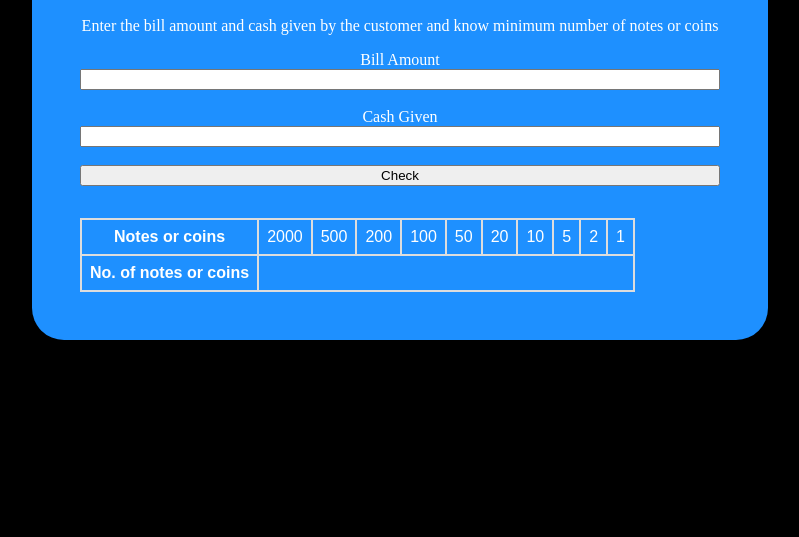
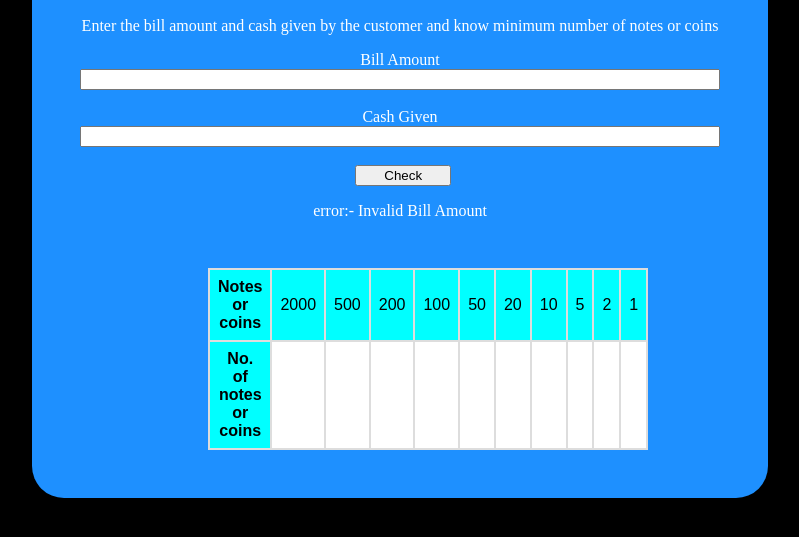
Before and after one commit to Mishra-Swapnil21/cashRegisterNew, a plain HTML site: page index.html in a window 1280 px wide. Both pictures are taken after a click on the button "Check". Shown: the part 135-672 px from the top of the page, without its empty margins (216-1015 px from the left). Drawn offline with Linux system fonts and the light colour scheme.

Commit message:
completed js part

```diff
--- a/app.js
+++ b/app.js
@@ -2,6 +2,46 @@ const billAmount = document.querySelector("#bill-amount");
 const cashGiven = document.querySelector("#cash-given");
 const clickButton = document.querySelector("#click-btn");
 const numberOfNotes = document.querySelectorAll(".no-of-notes");
-const errorMessages = document.querySelector("#error-message");
+const errorMessage = document.querySelector("#error-message");
 
 const availableNotes = [2000,500,200,100,50,20,10,5,2,1];
+
+
+
+clickButton.addEventListener("click" , function validateBillAndCashAmount() {
+    if(billAmount.value > 0){
+        hideMessage();
+        if(cashGiven.value>=billAmount.value){
+            const AmountToBeReturned = cashGiven.value - billAmount.value;
+            calculateChange(AmountToBeReturned)
+
+        }
+        else {
+            showMessage("Do you want to wash dishes ?");
+        }
+    }
+    else {
+        showMessage("error:- Invalid Bill Amount");
+    }
+});
+
+
+
+function hideMessage(){
+    errorMessage.style.display = "none";
+}
+
+function calculateChange(amountToBereturned){
+    for (let i = 0 ; i <availableNotes.length;i++)
+    {
+        const noOfNotes = Math.trunc(amountToBereturned/availableNotes[i]);
+        amountToBereturned = amountToBereturned % availableNotes[i];
+        numberOfNotes[i].innerText = noOfNotes ;
+    }
+}
+
+
+function showMessage(msg){
+    errorMessage.style.display = "block";
+    errorMessage.innerText = msg;
+}
--- a/index.html
+++ b/index.html
@@ -36,19 +36,20 @@
         </tr>
         <tr>
             <th class="table-content">No. of notes or coins</th>
-            <td class="no-of-notes,table-content" ></td>
-            <td class="no-of-notes,table-content"></td>
-            <td class="no-of-notes,table-content"></td>
-            <td class="no-of-notes,table-content"></td>
-            <td class="no-of-notes,table-content"></td>
-            <td class="no-of-notes,table-content"></td>
-            <td class="no-of-notes,table-content"></td>
-            <td class="no-of-notes,table-content"></td>
-            <td class="no-of-notes,table-content"></td>
-            <td class="no-of-notes,table-content"></td>
+            <td class="no-of-notes" ></td>
+            <td class="no-of-notes"></td>
+            <td class="no-of-notes"></td>
+            <td class="no-of-notes"></td>
+            <td class="no-of-notes"></td>
+            <td class="no-of-notes"></td>
+            <td class="no-of-notes"></td>
+            <td class="no-of-notes"></td>
+            <td class="no-of-notes"></td>
+            <td class="no-of-notes"></td>
         </tr>
     </table>
 </div>
+<script src="app.js"></script>
 
 </body>
 </html>
--- a/main.css
+++ b/main.css
@@ -18,7 +18,28 @@ body {
 .table-content {
     font-family: Arial, Helvetica, sans-serif;
     border-collapse: collapse;
-    width: fit-content;
+    width: 80px;;
     border: 2px solid #ddd;
     padding: 0.5rem;
+    margin-top: 2rem ;
+    margin-left: 20%;
+    overflow: auto;
+    color: black;
+    background-color: #00FFFF ;
+
 }
+
+#click-btn {
+    width: 15%;
+    position: static;
+    margin-left: 43%
+}
+
+
+
+.no-of-notes {
+    border-collapse: collapse;
+    border: 2px solid #ddd;
+    background-color: white;
+
+}
```
